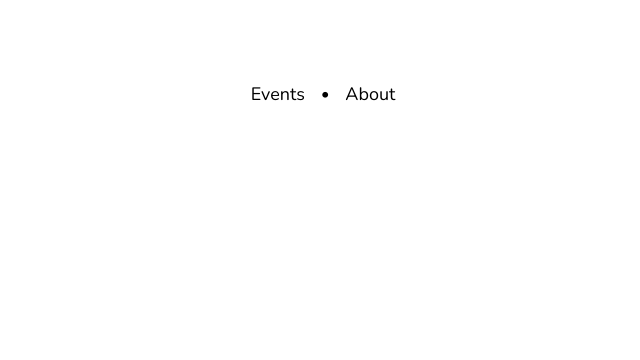
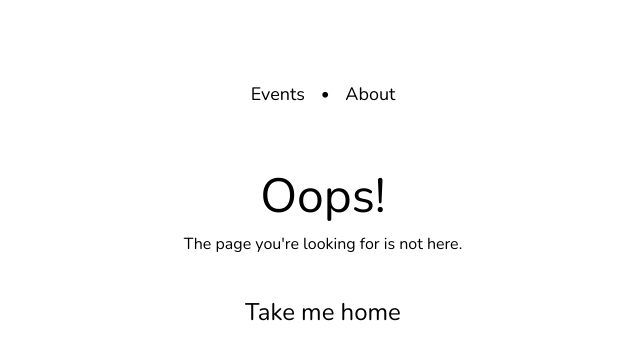
Before and after one commit to Antonioax/EventTracker, a Vue app: page /404/1 in a window 1280 px wide. Before the commit this address had no page. Shown: the top 360 px of the page, without its empty margins (317-957 px from the left). Built offline with nearby package versions, Linux system fonts and the light colour scheme.

Commit message:
Added 404 page

```diff
--- a/src/router/index.js
+++ b/src/router/index.js
@@ -6,6 +6,7 @@ import EventEdit from "@/views/event/EventEdit.vue";
 import EventRegister from "@/views/event/EventRegister.vue";
 
 import { createRouter, createWebHistory } from "vue-router";
+import NotFound from "@/views/NotFound.vue";
 
 const router = createRouter({
   history: createWebHistory(import.meta.env.BASE_URL),
@@ -43,6 +44,11 @@ const router = createRouter({
           component: EventRegister
         }
       ]
+    },
+    {
+      path: "/:catchAll(.*)",
+      name: "NotFound",
+      component: NotFound
     }
   ]
 });
--- /dev/null
+++ b/src/views/NotFound.vue
@@ -0,0 +1,7 @@
+<template>
+  <div class="text-center">
+    <h1 class="text-5xl mb-3">Oops!</h1>
+    <h3 class="text-md mb-10">The page you're looking for is not here.</h3>
+    <RouterLink :to="{ name: 'EventList' }" class="text-2xl">Take me home</RouterLink>
+  </div>
+</template>
```
